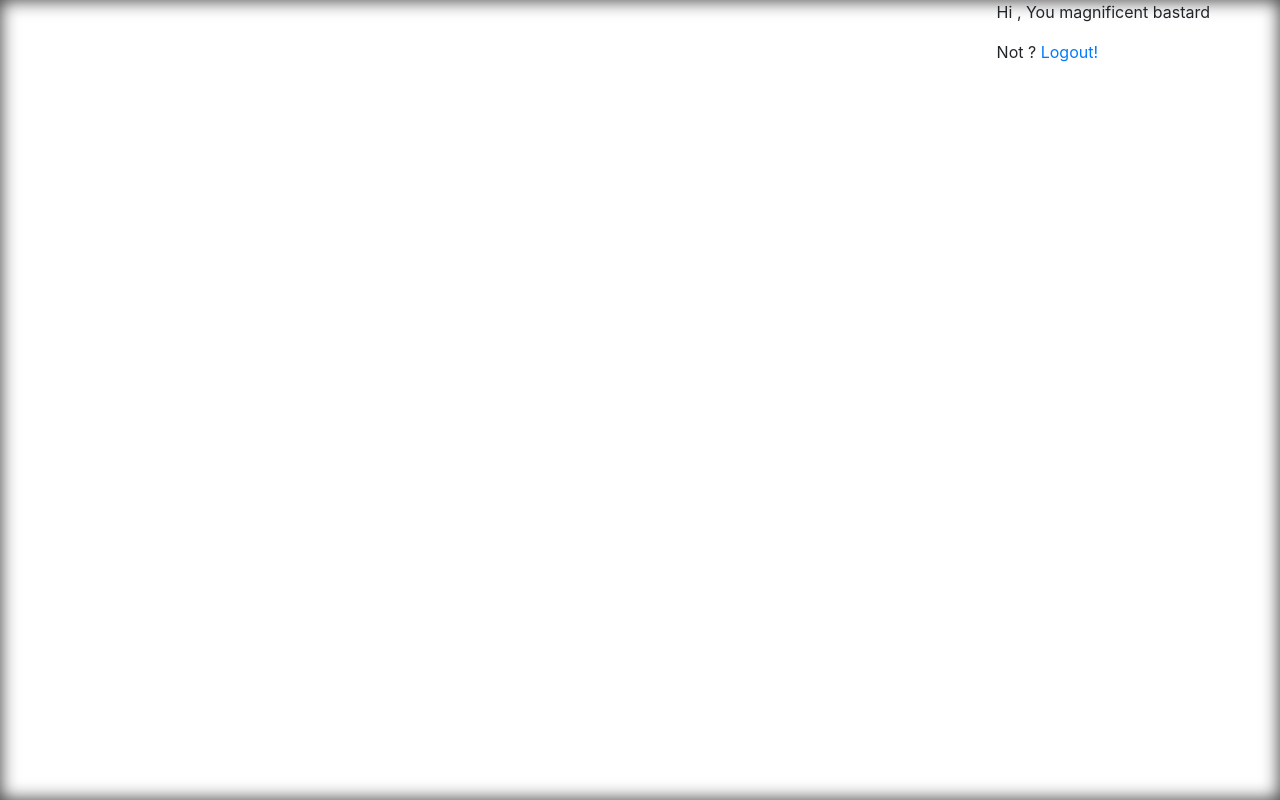
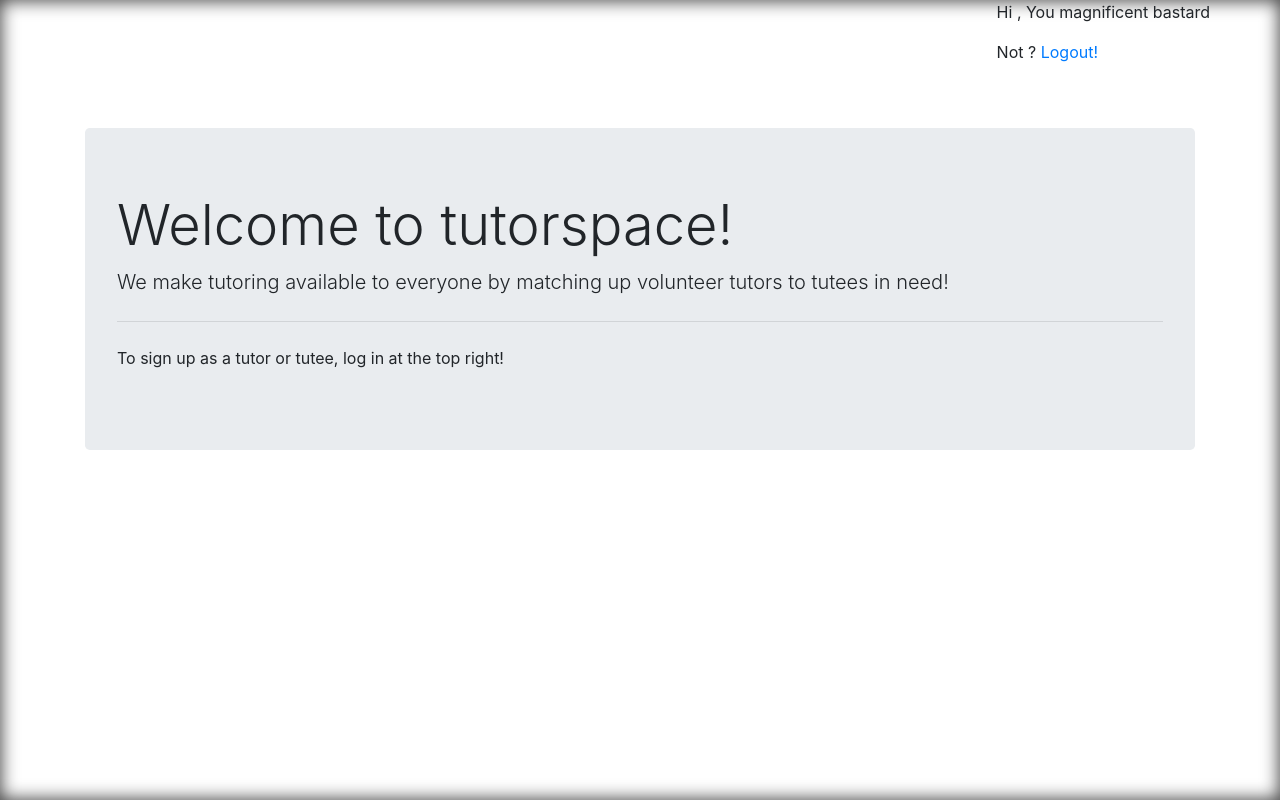
Before and after one commit to TheGoodall/orangeCat, a Flask app: template front-end/templates/index.html in a window 1280 px wide. Run offline with Flask 2, Linux system fonts and the light colour scheme; the template is opened without the code that fills it, so the values that code supplies are empty; the visitor is signed in with stand-in values (Sample User, id 1); some libraries are stand-ins or nearby versions.

Commit message:
Made the home page nicer

```diff
--- a/backend/orangecat/templates/index.html
+++ b/backend/orangecat/templates/index.html
@@ -1,4 +1,9 @@
 {% extends "layout.html" %}
 {% block main %}
-
+<div class="jumbotron mt-5">
+    <h1 class="display-4">Welcome to tutorspace!</h1>
+    <p class="lead">We make tutoring available to everyone by matching up volunteer tutors to tutees in need!</p>
+    <hr class="my-4">
+    <p>To sign up as a tutor or tutee, log in at the top right!</p>
+</div>
 {% endblock %}
```
